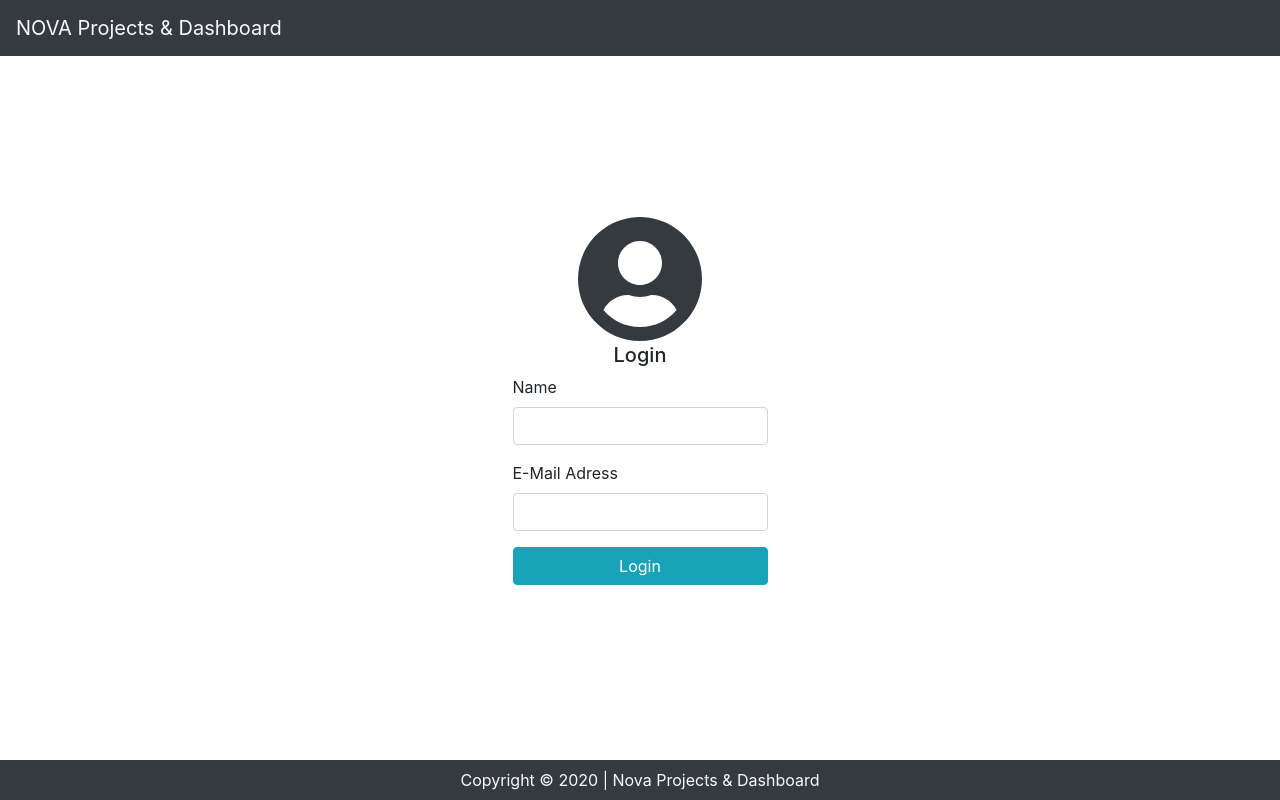
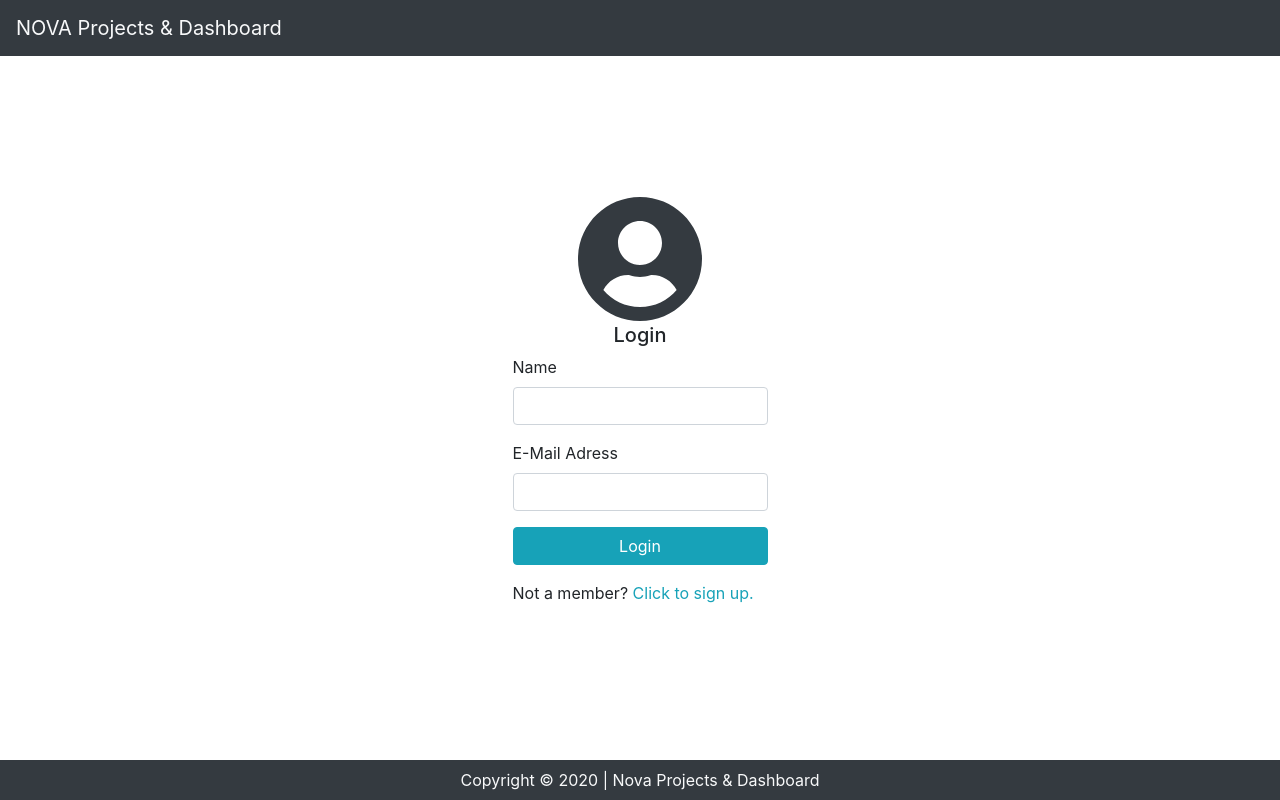
Before and after one commit to abarisyerlikaya/NOVA-Projects-and-Dashboard, a React (Create React App) app: page /login in a window 1280 px wide. Built offline with nearby package versions, Linux system fonts and the light colour scheme.

Commit message:
3rd commit

```diff
--- a/src/components/login/LoginForm.js
+++ b/src/components/login/LoginForm.js
@@ -61,6 +61,10 @@ export default class LoginForm extends Component {
                     Login
                   </Button>
                 </FormGroup>
+
+                <FormGroup className="mx-auto">
+                  Not a member? <a href="/" className="text-decoration-none text-info">Click to sign up.</a>
+                </FormGroup>
               </Form>
             </Col>
           </Row>
```
